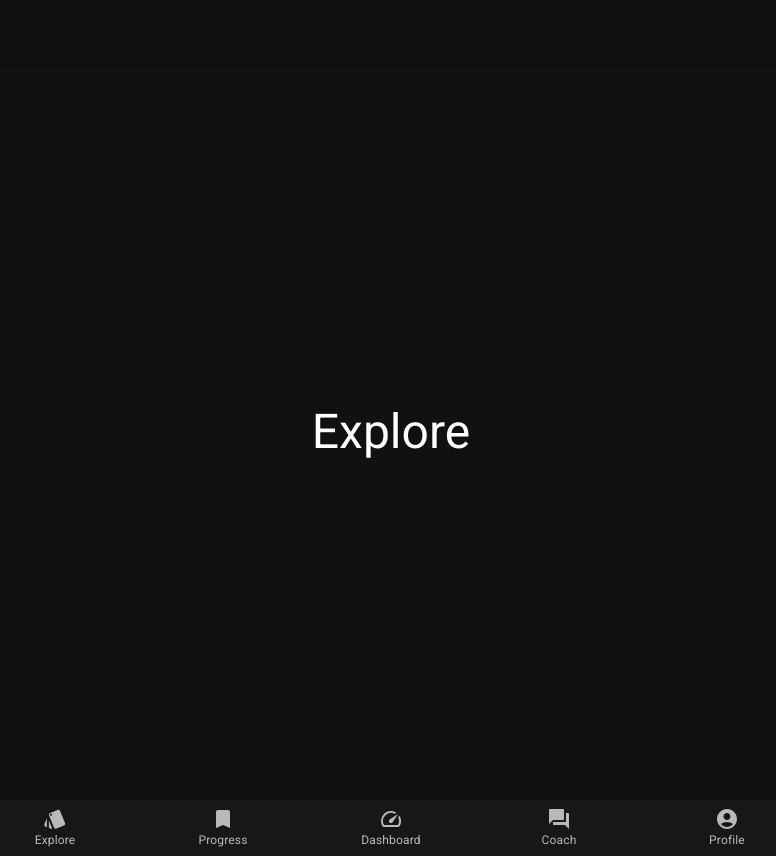
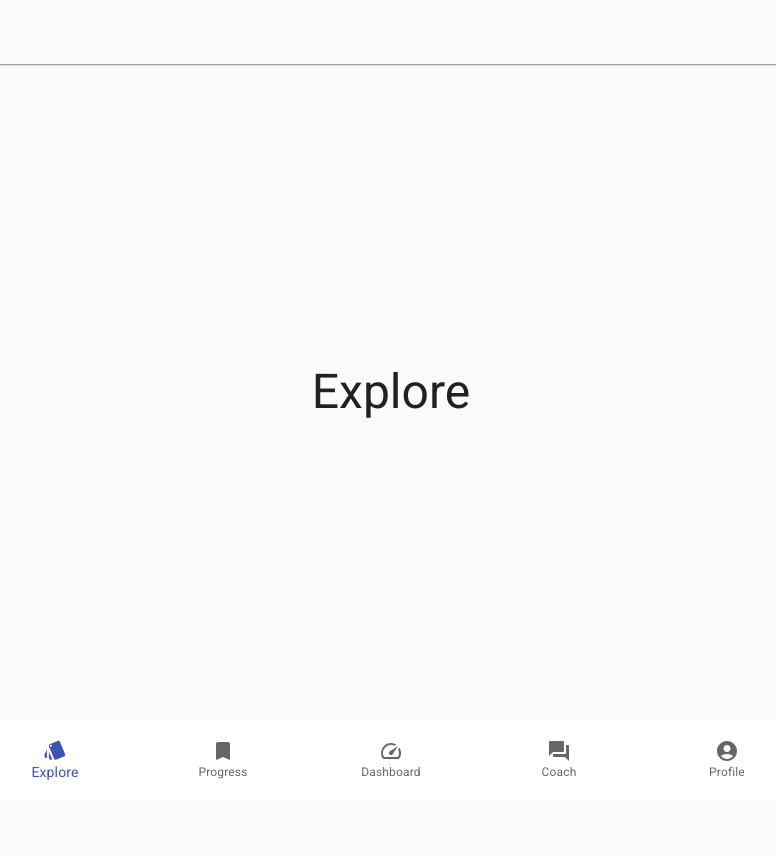
Before and after one commit to simonline/di-companion, a React (Vite) app: page /explore in a window 1280 px wide. Shown: the whole page, without its empty margins (249-1025 px from the left). After the commit the page ends 800 px from the top, so only its background shows below. Built offline with nearby package versions, Linux system fonts and the light colour scheme.

Commit message:
fix manifest and navbar

```diff
--- a/src/routes/Pages/utils.ts
+++ b/src/routes/Pages/utils.ts
@@ -2,8 +2,10 @@ import type { Theme } from '@mui/material';
 
 function getPageHeight(theme: Theme) {
   const topSpacing = Number(theme.mixins.toolbar.minHeight) + parseInt(theme.spacing(1));
-
-  return `calc(100vh - ${topSpacing}px)`;
+  const bottomSpacing = parseInt(
+    theme.components?.MuiBottomNavigation?.styleOverrides?.root?.minHeight,
+  );
+  return `calc(100vh - ${topSpacing}px - ${bottomSpacing}px)`;
 }
 
 export { getPageHeight };
--- a/src/sections/Menu/Menu.tsx
+++ b/src/sections/Menu/Menu.tsx
@@ -1,5 +1,5 @@
 import React from 'react';
-import { Link } from 'react-router-dom';
+import { Link, useLocation } from 'react-router-dom';
 
 import BottomNavigation from '@mui/material/BottomNavigation';
 import BottomNavigationAction from '@mui/material/BottomNavigationAction';
@@ -7,13 +7,15 @@ import BottomNavigationAction from '@mui/material/BottomNavigationAction';
 import routes from '@/routes';
 
 function Menu() {
+  const { pathname } = useLocation();
   return (
-    <BottomNavigation showLabels>
+    <BottomNavigation showLabels value={pathname}>
       {Object.values(routes)
         .filter((route) => route.title)
         .map(({ path, title, icon }) => (
           <BottomNavigationAction
             key={path}
+            value={path}
             component={Link}
             to={path as string}
             label={title}
--- a/src/store/theme/index.ts
+++ b/src/store/theme/index.ts
@@ -8,7 +8,7 @@ import type { Actions } from './types';
 
 const themeModeState = atom({
   key: 'theme-mode-state',
-  default: 'dark' as Themes,
+  default: 'light' as Themes,
   effects: [synchronizeWithLocalStorage],
 });
 
--- a/src/theme/themes.ts
+++ b/src/theme/themes.ts
@@ -28,6 +28,13 @@ const sharedTheme = {
           marginTop: 10,
           marginBottom: 10,
           width: '80%',
+        },
+      },
+    },
+    MuiBottomNavigation: {
+      styleOverrides: {
+        root: {
+          minHeight: '80px',
         },
       },
     },
```
Also changed, not shown: manifest.json, 1 other file (tests, documents, lock files or other folders).
